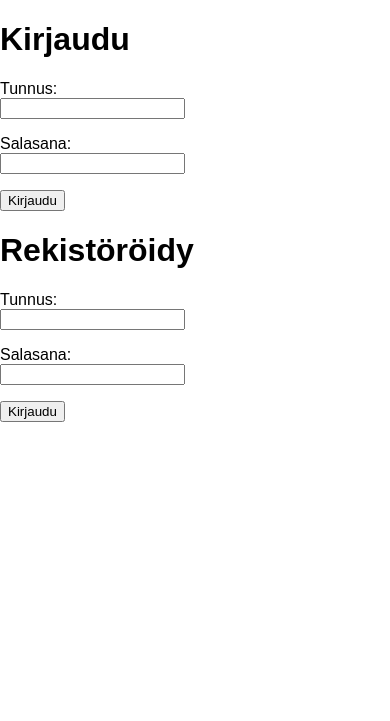
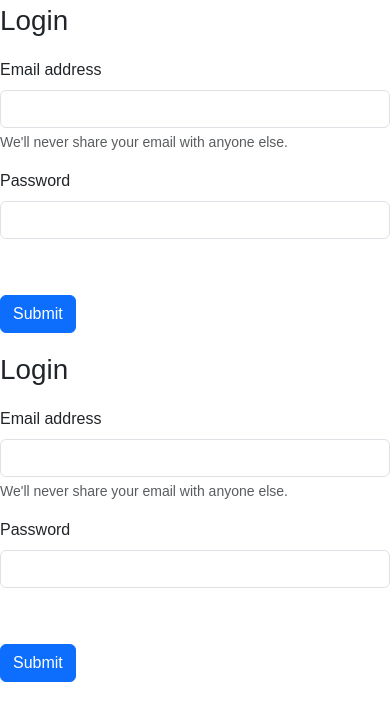
Before and after one commit to JohkuF/music-webapp, a Flask app: page / in a window 390 px wide. Shown: the top 721 px of the page. Run offline with Flask 3, Linux system fonts and the light colour scheme.

Commit message:
login/signup forms redesign 1

```diff
--- a/src/templates/index.html
+++ b/src/templates/index.html
@@ -1,5 +1,16 @@
 <!DOCTYPE html>
 <html lang="fi">
+  <script
+    src="https://cdn.jsdelivr.net/npm/bootstrap@5.3.3/dist/js/bootstrap.bundle.min.js"
+    integrity="sha384-YvpcrYf0tY3lHB60NNkmXc5s9fDVZLESaAA55NDzOxhy9GkcIdslK1eN7N6jIeHz"
+    crossorigin="anonymous"
+  ></script>
+  <link
+    href="https://cdn.jsdelivr.net/npm/bootstrap@5.3.3/dist/css/bootstrap.min.css"
+    rel="stylesheet"
+    integrity="sha384-QWTKZyjpPEjISv5WaRU9OFeRpok6YctnYmDr5pNlyT2bRjXh0JMhjY6hW+ALEwIH"
+    crossorigin="anonymous"
+  />
   <head>
     <meta charset="UTF-8" />
     <meta name="viewport" content="width=device-width, initial-scale=1.0" />
@@ -17,36 +28,67 @@
       <p>This is some content for the home page.</p>
     </div>
     {% endblock %}{% else %}
-    <div>
-      <form action="/login" method="POST">
-        <div>
-          <div>
-            <h1>Kirjaudu</h1>
-            <p>
-              Tunnus:<br />
-              <input type="text" name="username" />
-            </p>
-            <p>
-              Salasana:<br />
-              <input type="password" name="password" />
-            </p>
-            <input type="submit" value="Kirjaudu" />
+    <div class="row">
+      <div class="col-sm-6 mb-3 mb-sm-0">
+        <p class="fs-1">Login</p>
+        <form action="/login" method="POST">
+          <div class="mb-3">
+            <label for="exampleInputEmail1" class="form-label"
+              >Email address</label
+            >
+            <input
+              type="email"
+              class="form-control"
+              id="exampleInputEmail1"
+              aria-describedby="emailHelp"
+            />
+            <div id="emailHelp" class="form-text">
+              We'll never share your email with anyone else.
+            </div>
           </div>
-        </div>
-      </form>
-      <div>
-        <h1>Rekistöröidy</h1>
+          <div class="mb-3">
+            <label for="exampleInputPassword1" class="form-label"
+              >Password</label
+            >
+            <input
+              type="password"
+              class="form-control"
+              id="exampleInputPassword1"
+            />
+          </div>
+          <div class="mb-3 form-check"></div>
+          <button type="submit" class="btn btn-primary">Submit</button>
+        </form>
+      </div>
+      <div class="col-sm-6">
+        <p class="fs-1">Login</p>
         <form action="/signup" method="POST">
-          <p>
-            Tunnus:<br />
-            <input type="text" name="username" />
-          </p>
-          <p>
-            Salasana:<br />
-            <input type="password" name="password" />
-          </p>
-          <input type="submit" value="Kirjaudu" />
-        </form>
+          <div class="mb-3">
+            <label for="exampleInputEmail1" class="form-label"
+              >Email address</label
+            >
+            <input
+              type="email"
+              class="form-control"
+              id="exampleInputEmail1"
+              aria-describedby="emailHelp"
+            />
+            <div id="emailHelp" class="form-text">
+              We'll never share your email with anyone else.
+            </div>
+          </div>
+          <div class="mb-3">
+            <label for="exampleInputPassword1" class="form-label"
+              >Password</label
+            >
+            <input
+              type="password"
+              class="form-control"
+              id="exampleInputPassword1"
+            />
+          </div>
+          <div class="mb-3 form-check"></div>
+          <button type="submit" class="btn btn-primary">Submit</button>
       </div>
     </div>
     {% endif %}
```
